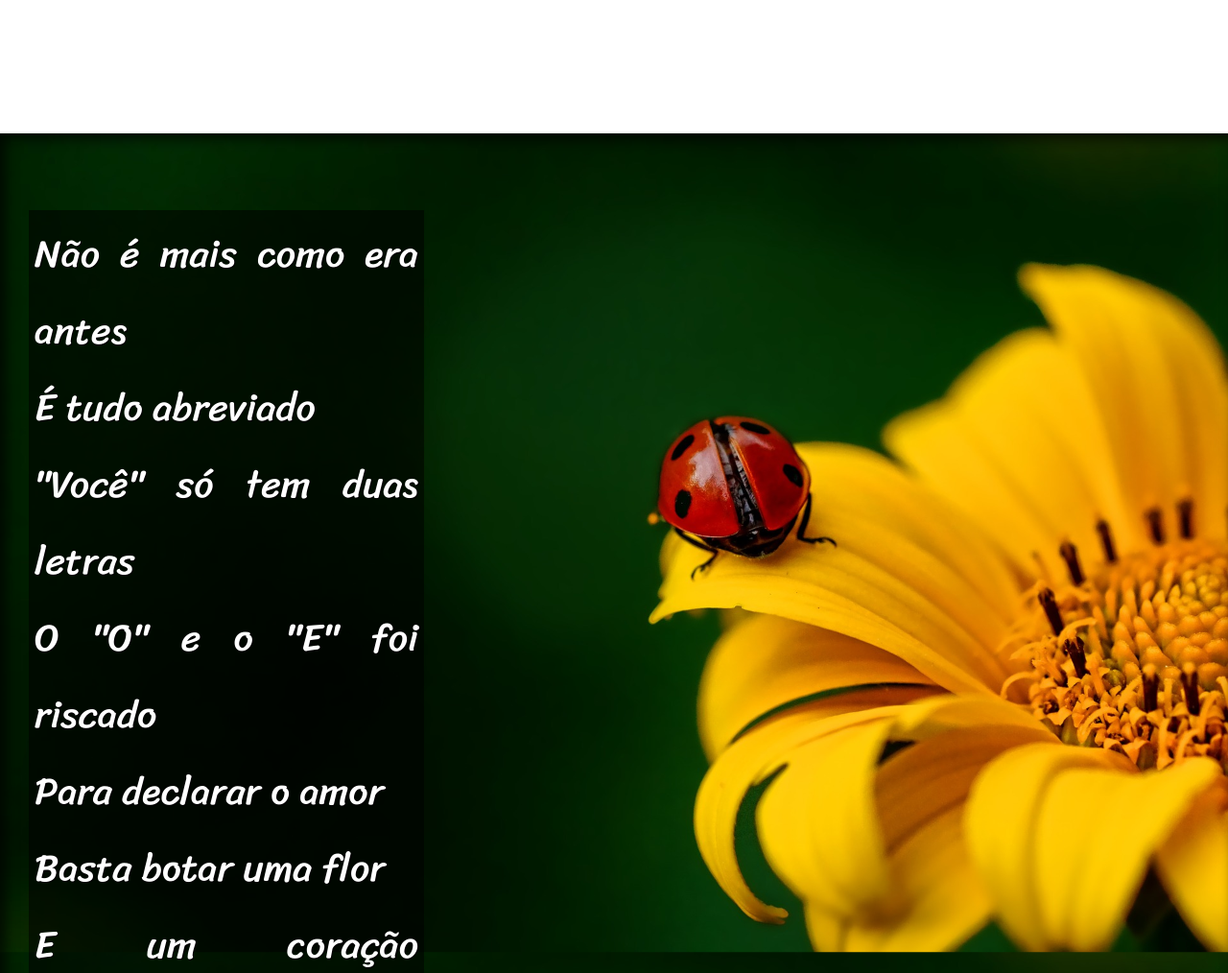
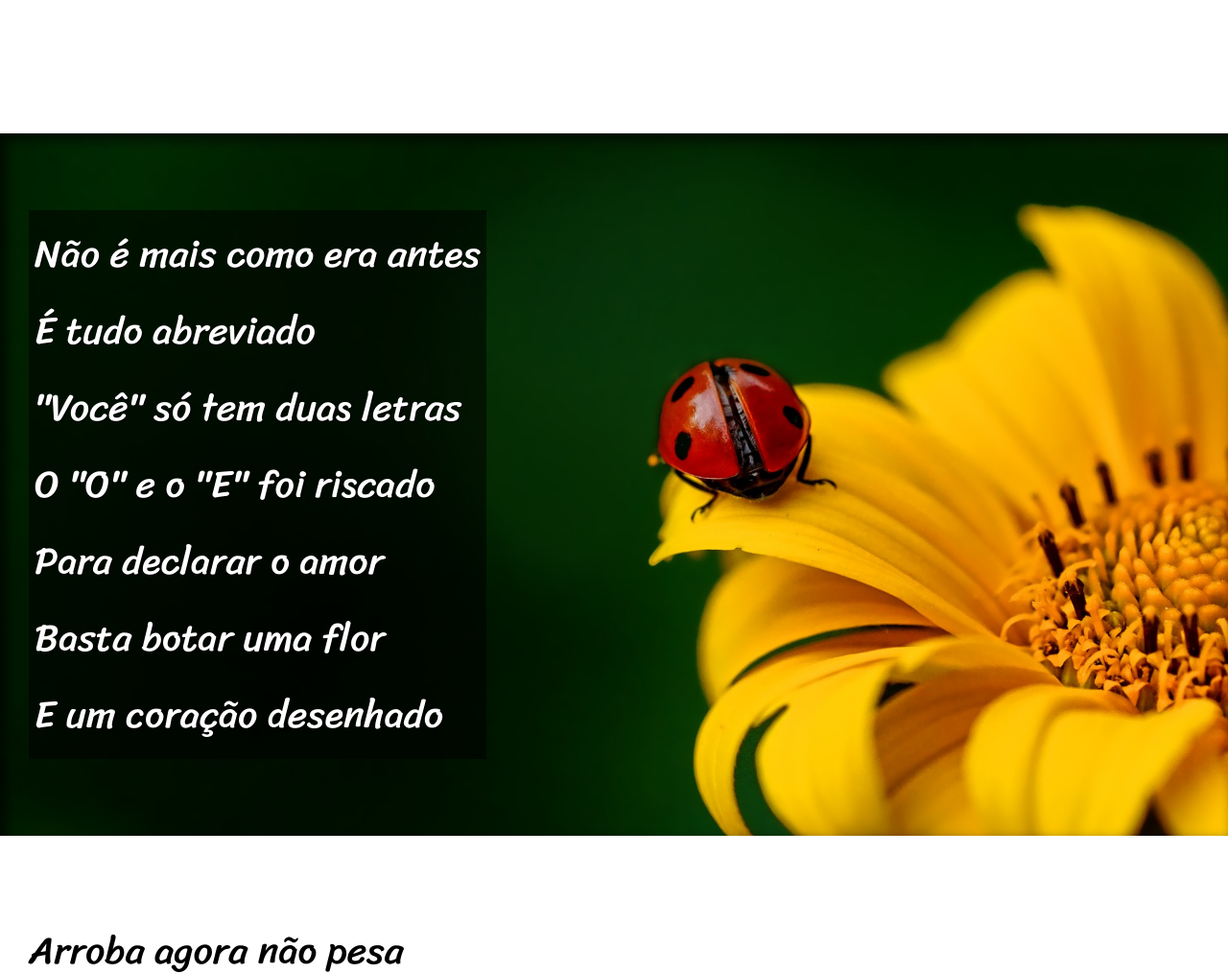
Before and after one commit to nelsonjuniorandrade/projeto-cordel, a plain HTML site: page index.html in a window 1280 px wide. Shown: the part 920-1934 px from the top of the page at 96% size. Drawn offline with Linux system fonts and the light colour scheme.

Commit message:
atualização cordel

```diff
--- a/style.css
+++ b/style.css
@@ -8,10 +8,11 @@
 * {
     margin: 0px;
     padding: 0px;
+    outline: 0px;
 }
 html,body{
     min-height: 100vh;
-    background-color: darkgray;
+    background-color: rgba(169, 169, 169, 0);
 }
 header {
     background-color: black;
@@ -62,7 +63,7 @@ section.imagem > p{
     display: inline-block;
     background-color: rgba(0, 0, 0, 0.533);
     padding: 6px;
-    width: 400px;
+    min-width: 400px;
     text-shadow: 1px 1px 0px rgb(0, 0, 0);
 }
 section#img01{
```
